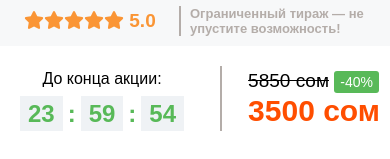
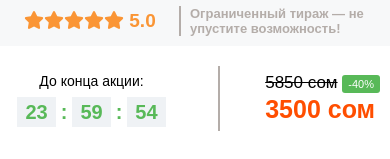
Before and after one commit to adiletzainidinov/Port, a React (Vite) app: page / in a window 390 px wide. Shown: the part 685-844 px from the top of the page. Built offline with nearby package versions, Linux system fonts and the light colour scheme; the HTML template or start-up script is replaced by a standard one.

Commit message:
fixed: bag

```diff
--- a/src/components/order/OrderNow.jsx
+++ b/src/components/order/OrderNow.jsx
@@ -118,11 +118,7 @@ export const Promotion = styled('div')(() => ({
   },
   '@media (max-width: 400px)': {
     width: '100%',
-    maxWidth: 184,
-  },
-  '@media (max-width: 340px)': {
-    width: '100%',
-    maxWidth: '171px',
+    maxWidth: '163px',
     '& h2': {
       fontSize: 14,
     },
@@ -162,7 +158,7 @@ export const PriceOrderNow = styled('div')(() => ({
     fontSize: 30,
     marginTop: 2,
   },
-  '@media (max-width: 340px)': {
+  '@media (max-width: 400px)': {
     '& h3': {
       fontSize: 17,
       '& .sale': {
```
